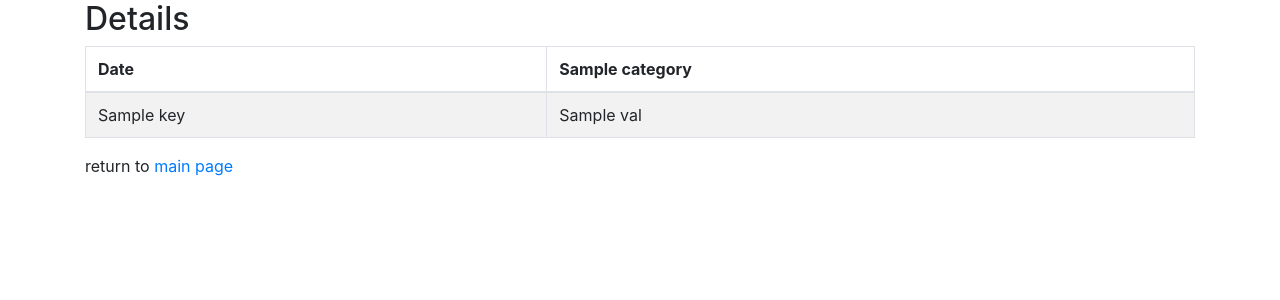
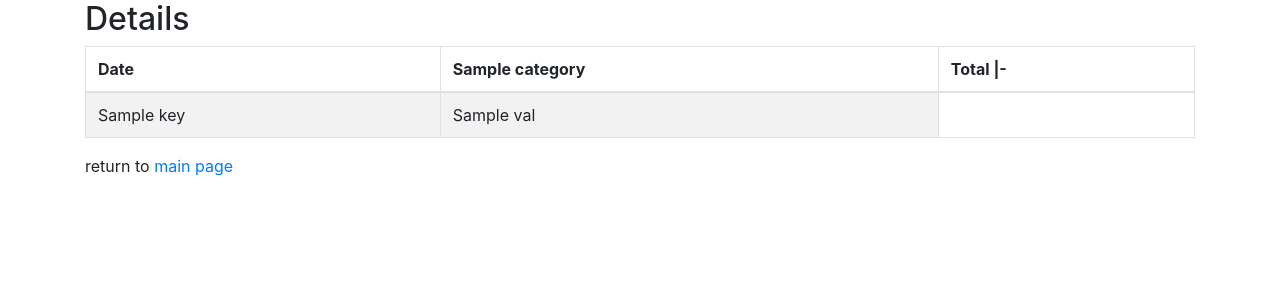
Before and after one commit to bewakes/expense-tracker, a Django app: template templates/expenses/view.html in a window 1280 px wide. Shown: the top 300 px of the page. Run offline with Django 3.2, Linux system fonts and the light colour scheme; the template is opened without the code that fills it: most values are stand-ins (such as "Sample title", 1, 10 or a date in 2020); some libraries are stand-ins or nearby versions.

Commit message:
added total

```diff
--- a/expenses/views.py
+++ b/expenses/views.py
@@ -86,6 +86,8 @@ class ViewExpenses(View):
             temp = [0]*len(categories)
             for x in exps:
                 temp[categories.index(x.category.name)] = x.cost
+                s = sum(temp)
+                temp.append(s)
             date_expenses[str(date)] = temp
 
         return render(request, 'expenses/view.html', {'expenses':date_expenses, 'categories':categories})
--- a/templates/expenses/view.html
+++ b/templates/expenses/view.html
@@ -2,13 +2,14 @@
 {% block content %}
     <h2> Details </h2>
     {# create table #}
-    <table class="table table-bordered table-striped">
+    <table class="table table-bordered table-striped table-hover">
         <thead>
         <tr>
             <th>Date</th>
             {% for category in categories %}
                 <th>{{category}}</th>
             {% endfor %}
+                <th> Total |- </th>
         </tr>
         </thead>
         {% for key, value in expenses.items %}
```
